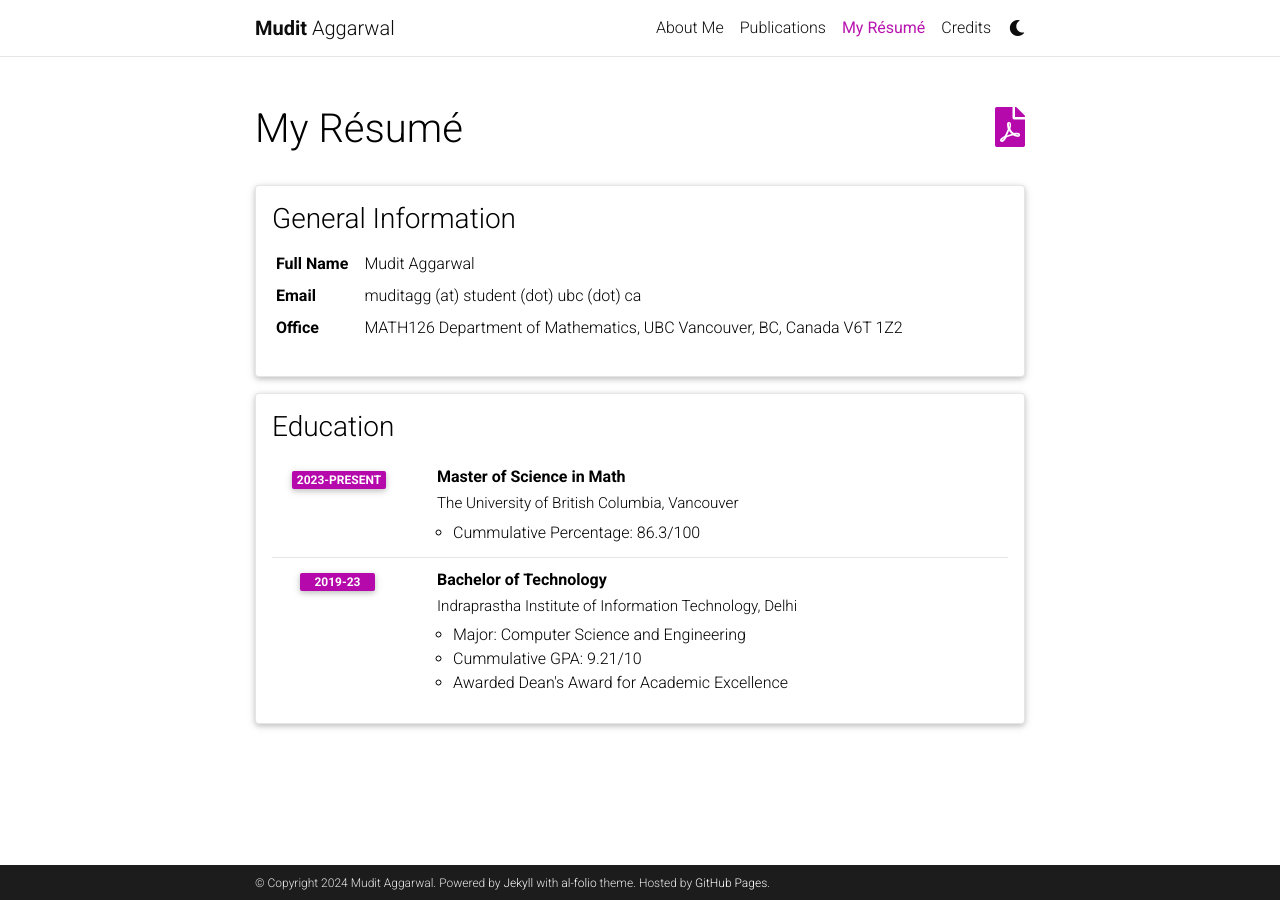
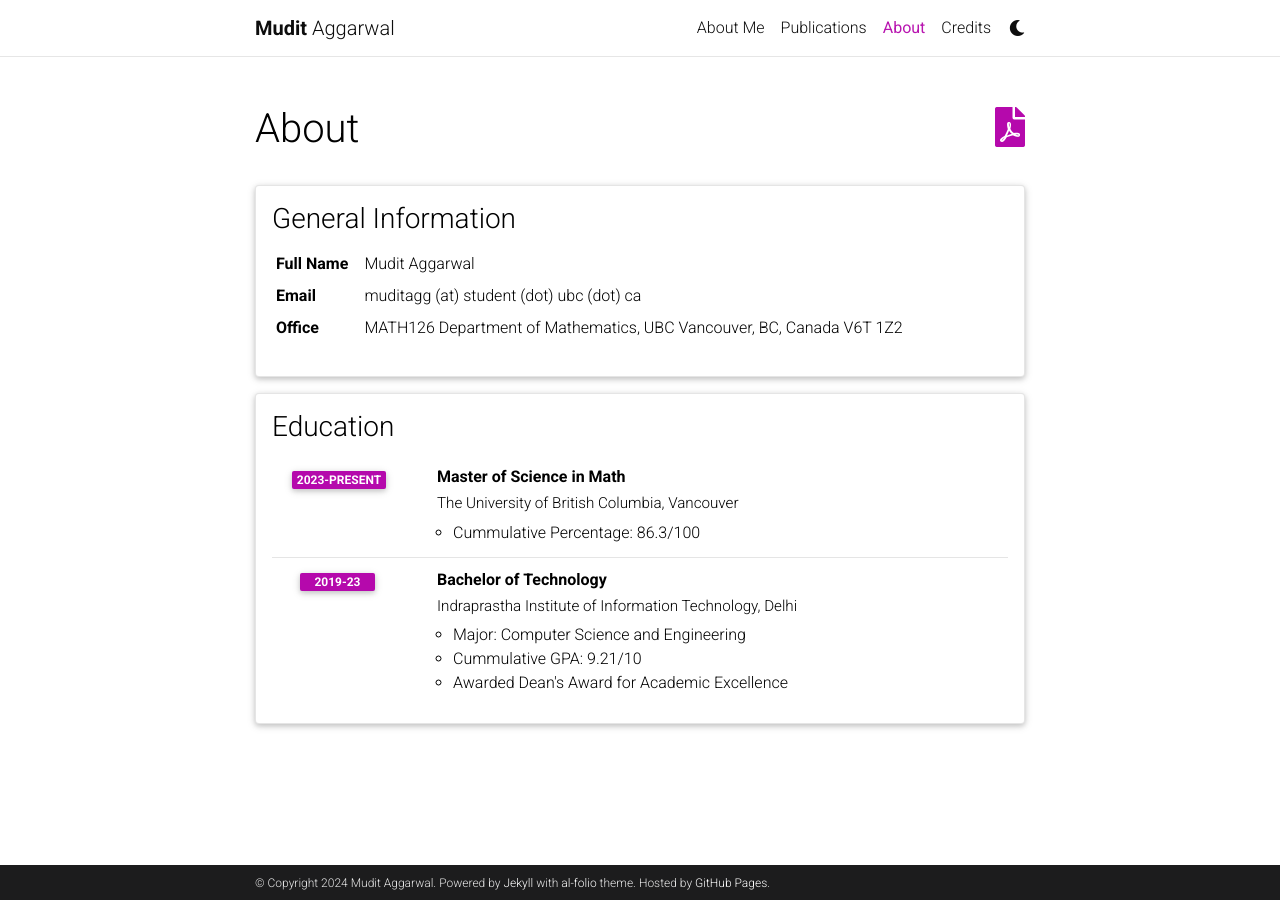
Before and after one commit to v1at0r/v1at0r.github.io, a Jekyll site: the page built from _pages/resume.md, in a window 1280 px wide. Built offline with Jekyll 4.4.1, drawn with Linux system fonts in a browser that asks for light colours; comment, search, counter and statistics services are not loaded; a style sheet for code colours, icons or effects is not loaded.

Commit message:
Update resume.md

```diff
--- a/_pages/resume.md
+++ b/_pages/resume.md
@@ -1,7 +1,7 @@
 ---
 layout: cv
-permalink: /resume/
-title: My Résumé
+permalink: /about/
+title: About
 nav: true
 nav_order: 4
 cv_pdf: Mudit_Long_CV.pdf
```
